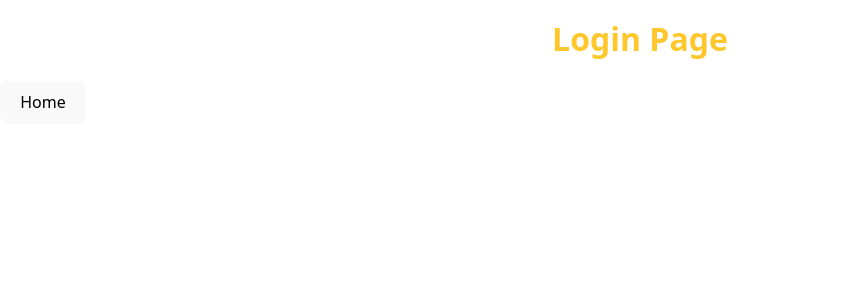
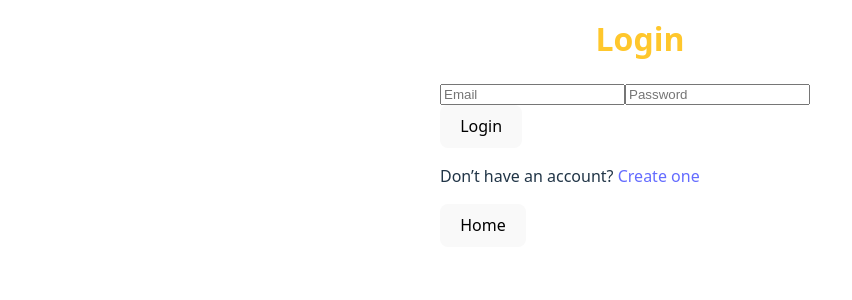
Before and after one commit to athevue/WarriorThrones, a React (Vite) app: page /login in a window 1280 px wide. Shown: the top 300 px of the page, without its empty margins (0-852 px from the left). Built offline with nearby package versions, Linux system fonts and the light colour scheme; no server answers.

Commit message:
login file setup and added signup file

```diff
--- a/package.json
+++ b/package.json
@@ -14,7 +14,7 @@
     "react": "^19.1.1",
     "react-dom": "^19.1.1",
     "react-icons": "^5.5.0",
-    "react-router-dom": "^7.9.6"
+    "react-router-dom": "^7.10.1"
   },
   "devDependencies": {
     "@eslint/js": "^9.33.0",
--- a/src/App.jsx
+++ b/src/App.jsx
@@ -4,6 +4,7 @@ import TopRatedBathrooms from "./pages/topRatedBathrooms";
 import AddBathroom from "./pages/addBathroom";
 import ReportBathroom from "./pages/reportBathroom";
 import Login from "./pages/login";
+import Signup from "./pages/signup";
 import { BrowserRouter as Router, Routes, Route } from "react-router-dom";
 
 function App() {
--- a/src/pages/login.jsx
+++ b/src/pages/login.jsx
@@ -1,11 +1,70 @@
-import { useNavigate } from "react-router-dom";
+import { useState } from "react";
+import { useNavigate, Link } from "react-router-dom";
+import { supabase } from "../lib/supabaseClient";
 
 export default function Login() {
-    const navigate = useNavigate();
-    return (
-      <div className="">
-        <h1>Login Page</h1>
-        <button onClick={() => navigate('/')}>Home</button>
-      </div>
-    );
-  }
+  const navigate = useNavigate();
+
+  const [email, setEmail] = useState("");
+  const [password, setPassword] = useState("");
+  const [error, setError] = useState("");
+  const [loading, setLoading] = useState(false);
+
+  const handleLogin = async (e) => {
+    e.preventDefault();
+    setError("");
+    setLoading(true);
+
+    const { error } = await supabase.auth.signInWithPassword({
+      email,
+      password,
+    });
+
+    setLoading(false);
+
+    if (error) {
+      setError(error.message);
+    } else {
+      // ✅ Redirect after successful login
+      navigate("/dashboard");
+    }
+  };
+
+  return (
+    <div style={{ maxWidth: "400px", margin: "auto" }}>
+      <h1>Login</h1>
+
+      <form onSubmit={handleLogin}>
+        <input
+          type="email"
+          placeholder="Email"
+          value={email}
+          onChange={(e) => setEmail(e.target.value)}
+          required
+        />
+
+        <input
+          type="password"
+          placeholder="Password"
+          value={password}
+          onChange={(e) => setPassword(e.target.value)}
+          required
+        />
+
+        {error && <p style={{ color: "red" }}>{error}</p>}
+
+        <button type="submit" disabled={loading}>
+          {loading ? "Logging in..." : "Login"}
+
+        </button>
+      </form>
+
+      {/* Optional Create Account Link */}
+      <p>
+        Don’t have an account? <Link to="/signup">Create one</Link>
+      </p>
+
+      <button onClick={() => navigate("/")}>Home</button>
+    </div>
+  );
+}
--- /dev/null
+++ b/src/pages/signup.jsx
@@ -0,0 +1,46 @@
+import { useState } from "react";
+import { useNavigate,} from "react-router-dom";
+import { supabase } from "../lib/supabase";
+export default function Signup() {
+  const navigate = useNavigate();
+  const [email, setEmail] = useState("");
+  const [password, setPassword] = useState("");
+  const [error, setError] = useState("");
+
+  const handleSignup = async (e) => {
+    e.preventDefault();
+
+    const { error } = await supabase.auth.signUp({
+      email,
+      password,
+    });
+
+    if (error) {
+      setError(error.message);
+    } else {
+      navigate("/dashboard");
+    }
+  };
+
+  return (
+    <div>
+      <h1>Create Account</h1>
+      <form onSubmit={handleSignup}>
+        <input
+          type="email"
+          placeholder="Email"
+          onChange={(e) => setEmail(e.target.value)}
+          required
+        />
+        <input
+          type="password"
+          placeholder="Password"
+          onChange={(e) => setPassword(e.target.value)}
+          required
+        />
+        {error && <p style={{ color: "red" }}>{error}</p>}
+        <button type="submit">Sign Up</button>
+      </form>
+    </div>
+  );
+}
```
Also changed, not shown: 1 other file (tests, documents, lock files or other folders).
